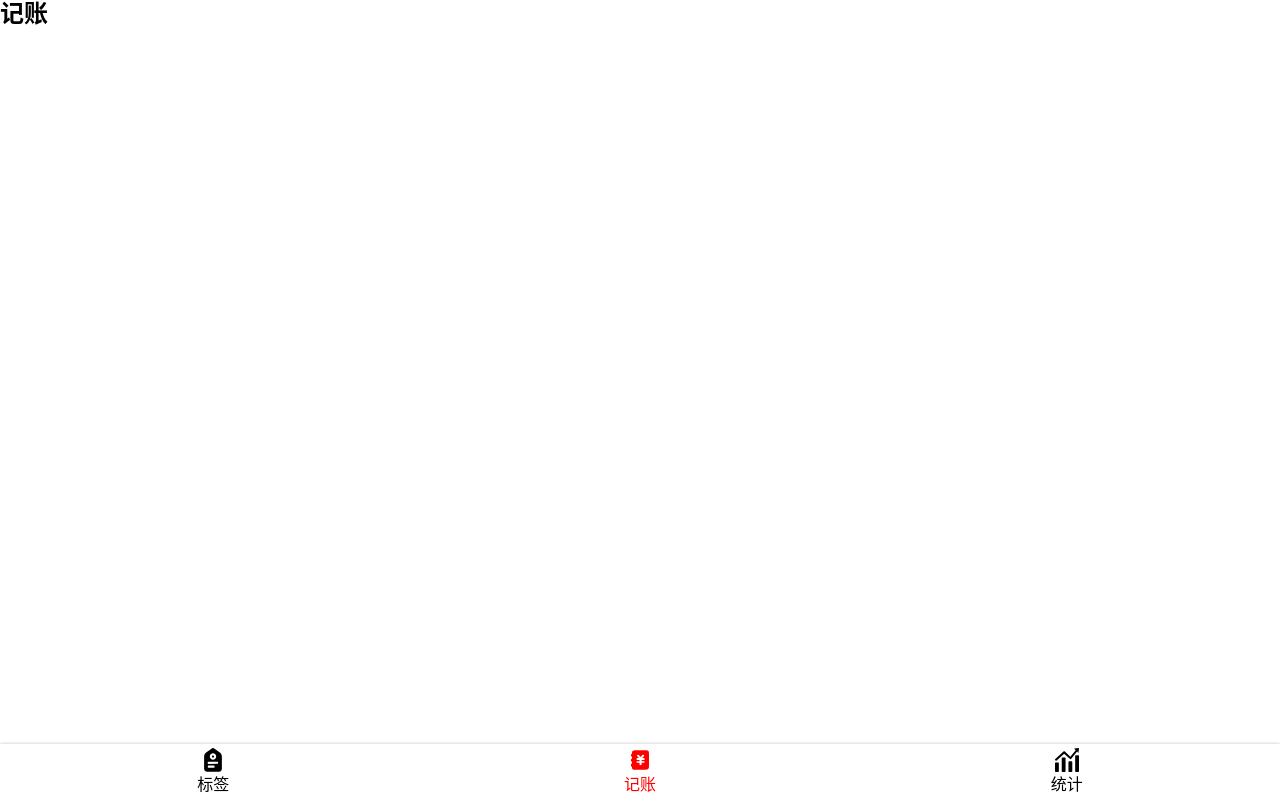
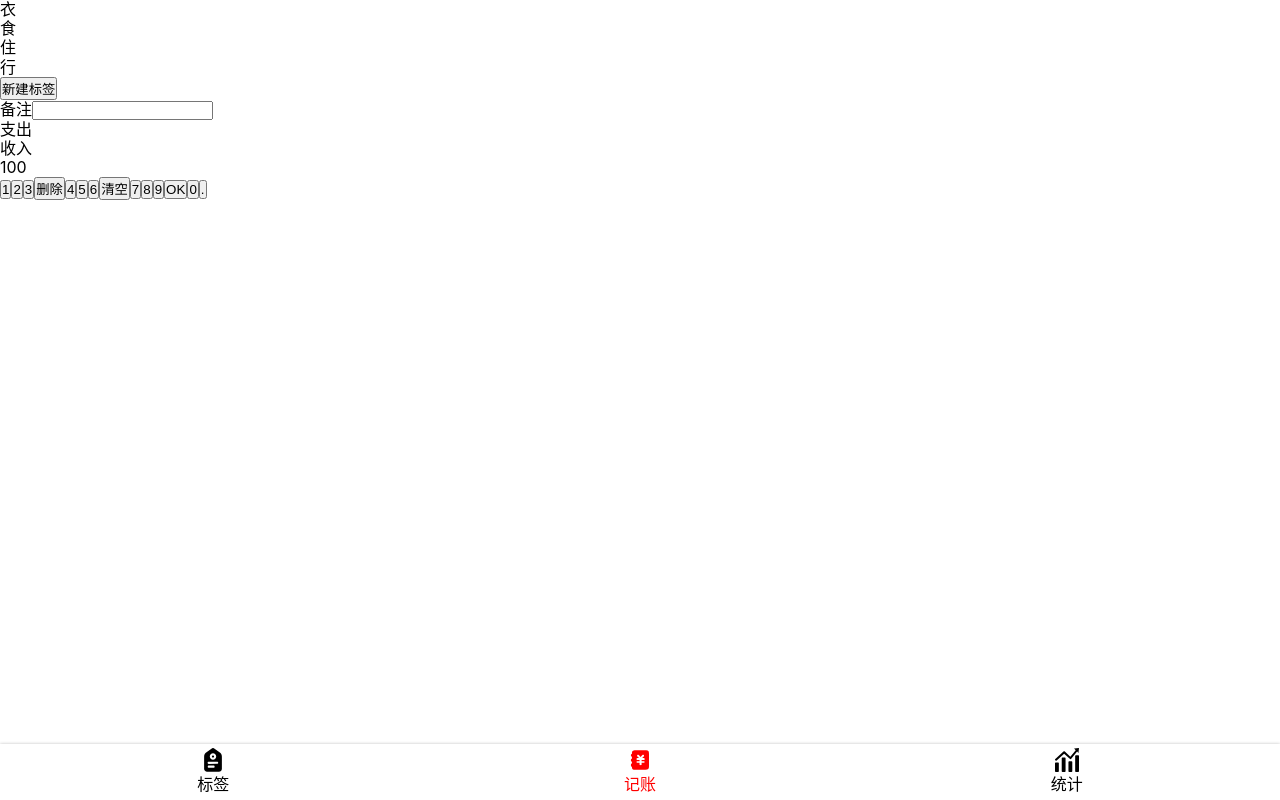
Before and after one commit to Layouwen/yixin-money-react, a React app: page /#/money in a window 1280 px wide. Built offline with nearby package versions, Linux system fonts and the light colour scheme; the HTML template or start-up script is replaced by a standard one.

Commit message:
完成 money 页的html骨架

```diff
--- a/src/views/Money.tsx
+++ b/src/views/Money.tsx
@@ -1,10 +1,66 @@
 import Layout from "../components/Layout";
 import React from "react";
+import styled from "styled-components";
+
+const TagsSection = styled.section`
+
+`
+
+const NotesSection = styled.section`
+
+`
+
+const CategorySection = styled.section`
+
+`
+
+const NumberPadSection = styled.section`
+
+`
 
 function Money() {
     return (
         <Layout>
-            <h2>记账</h2>
+            <TagsSection>
+                <ol>
+                    <li>衣</li>
+                    <li>食</li>
+                    <li>住</li>
+                    <li>行</li>
+                </ol>
+                <button>新建标签</button>
+            </TagsSection>
+            <NotesSection>
+                <label>
+                    <span>备注</span>
+                    <input type="text"/>
+                </label>
+            </NotesSection>
+            <CategorySection>
+                <ul>
+                    <li>支出</li>
+                    <li>收入</li>
+                </ul>
+            </CategorySection>
+            <NumberPadSection>
+                <div>100</div>
+                <div>
+                    <button>1</button>
+                    <button>2</button>
+                    <button>3</button>
+                    <button>删除</button>
+                    <button>4</button>
+                    <button>5</button>
+                    <button>6</button>
+                    <button>清空</button>
+                    <button>7</button>
+                    <button>8</button>
+                    <button>9</button>
+                    <button>OK</button>
+                    <button>0</button>
+                    <button>.</button>
+                </div>
+            </NumberPadSection>
         </Layout>
     )
 }
```
